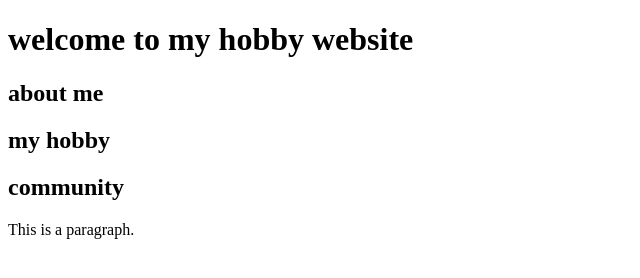
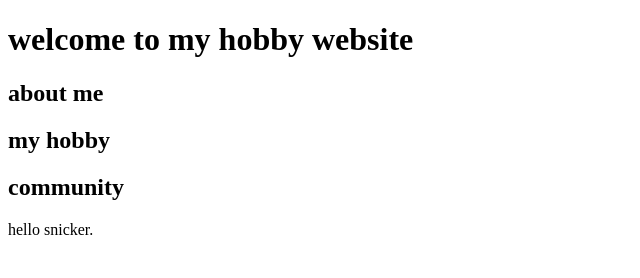
Before and after one commit to dumbsnicker/my-second-webpage, a plain HTML site: page index.html in a window 1280 px wide. Shown: the full height of the page, 0-640 px from the left. Drawn offline with Linux system fonts and the light colour scheme.

Commit message:
Update index.html

```diff
--- a/index.html
+++ b/index.html
@@ -7,7 +7,7 @@
   <h2>my hobby</h2>
   <h2>community</h2>
 
-<p>This is a paragraph.</p>
+<p>hello snicker.</p>
 
 </body>
 </html>
```
